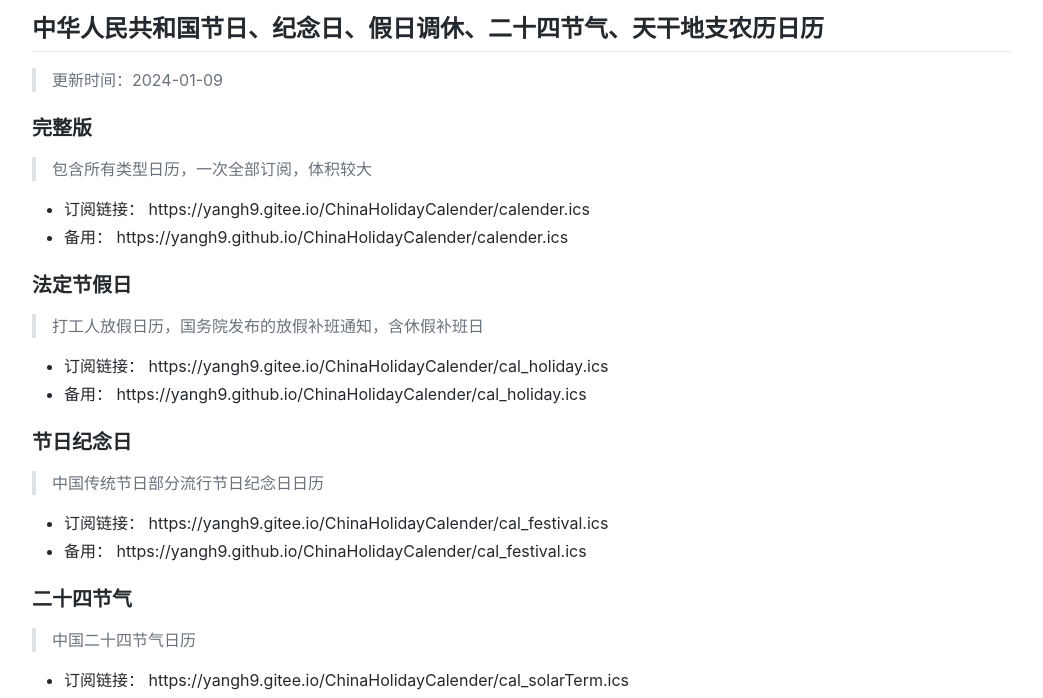
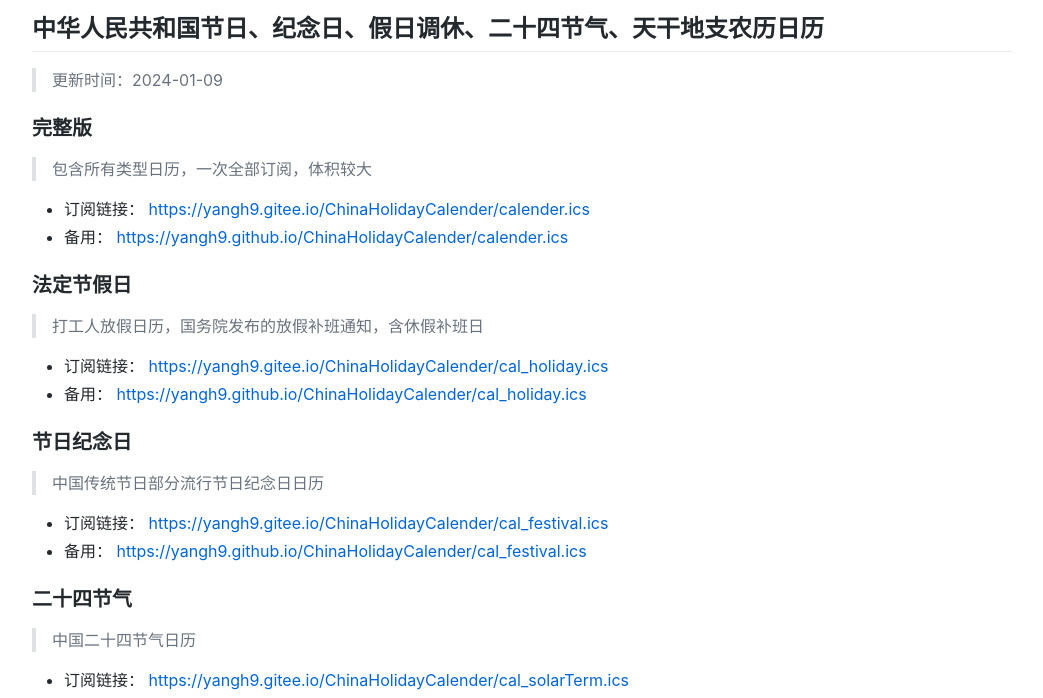
Before and after one commit to YangH9/ChinaCalendar, a website: page docs/index.html in a window 1280 px wide. Shown: the part 93-791 px from the top of the page, without its empty margins (118-1161 px from the left). Drawn offline with Linux system fonts and the light colour scheme.

Commit message:
[update]自动提交

```diff
--- a/docs/index.html
+++ b/docs/index.html
@@ -30,32 +30,32 @@
         <p>包含所有类型日历，一次全部订阅，体积较大</p>
       </blockquote>
       <ul>
-        <li>订阅链接： https://yangh9.gitee.io/ChinaHolidayCalender/calender.ics</li>
-        <li>备用： https://yangh9.github.io/ChinaHolidayCalender/calender.ics</li>
+        <li>订阅链接： <a href="https://yangh9.gitee.io/ChinaHolidayCalender/calender.ics">https://yangh9.gitee.io/ChinaHolidayCalender/calender.ics</a></li>
+        <li>备用： <a href="https://yangh9.github.io/ChinaHolidayCalender/calender.ics">https://yangh9.github.io/ChinaHolidayCalender/calender.ics</a></li>
       </ul>
       <h3 id="法定节假日">法定节假日</h3>
       <blockquote>
         <p>打工人放假日历，国务院发布的放假补班通知，含休假补班日</p>
       </blockquote>
       <ul>
-        <li>订阅链接： https://yangh9.gitee.io/ChinaHolidayCalender/cal_holiday.ics</li>
-        <li>备用： https://yangh9.github.io/ChinaHolidayCalender/cal_holiday.ics</li>
+        <li>订阅链接： <a href="https://yangh9.gitee.io/ChinaHolidayCalender/cal_holiday.ics">https://yangh9.gitee.io/ChinaHolidayCalender/cal_holiday.ics</a></li>
+        <li>备用： <a href="https://yangh9.github.io/ChinaHolidayCalender/cal_holiday.ics">https://yangh9.github.io/ChinaHolidayCalender/cal_holiday.ics</a></li>
       </ul>
       <h3 id="节日纪念日">节日纪念日</h3>
       <blockquote>
         <p>中国传统节日部分流行节日纪念日日历</p>
       </blockquote>
       <ul>
-        <li>订阅链接： https://yangh9.gitee.io/ChinaHolidayCalender/cal_festival.ics</li>
-        <li>备用： https://yangh9.github.io/ChinaHolidayCalender/cal_festival.ics</li>
+        <li>订阅链接： <a href="https://yangh9.gitee.io/ChinaHolidayCalender/cal_festival.ics">https://yangh9.gitee.io/ChinaHolidayCalender/cal_festival.ics</a></li>
+        <li>备用： <a href="https://yangh9.github.io/ChinaHolidayCalender/cal_festival.ics">https://yangh9.github.io/ChinaHolidayCalender/cal_festival.ics</a></li>
       </ul>
       <h3 id="二十四节气">二十四节气</h3>
       <blockquote>
         <p>中国二十四节气日历</p>
       </blockquote>
       <ul>
-        <li>订阅链接： https://yangh9.gitee.io/ChinaHolidayCalender/cal_solarTerm.ics</li>
-        <li>备用： https://yangh9.github.io/ChinaHolidayCalender/cal_solarTerm.ics</li>
+        <li>订阅链接： <a href="https://yangh9.gitee.io/ChinaHolidayCalender/cal_solarTerm.ics">https://yangh9.gitee.io/ChinaHolidayCalender/cal_solarTerm.ics</a></li>
+        <li>备用： <a href="https://yangh9.github.io/ChinaHolidayCalender/cal_solarTerm.ics">https://yangh9.github.io/ChinaHolidayCalender/cal_solarTerm.ics</a></li>
       </ul>
       <h3 id="订阅方式">订阅方式</h3>
       <h4 id="苹果设备订阅">苹果设备订阅</h4>
```
Also changed, not shown: README.md.
